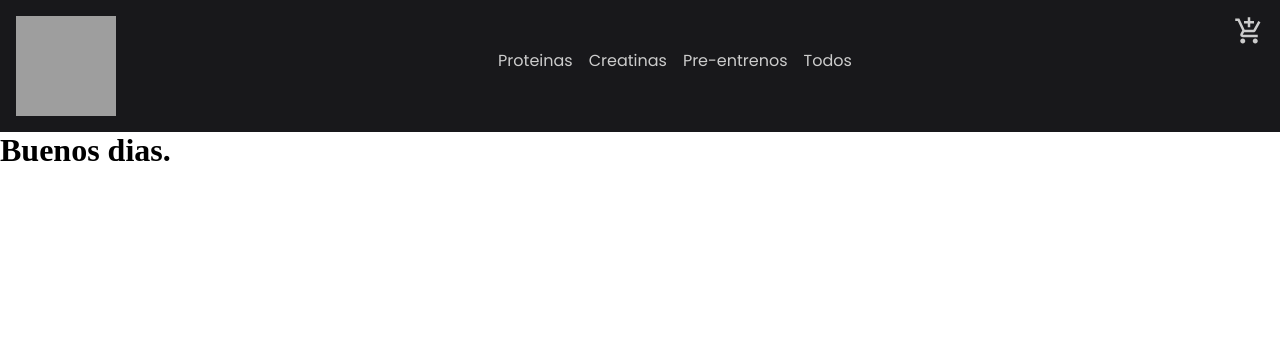
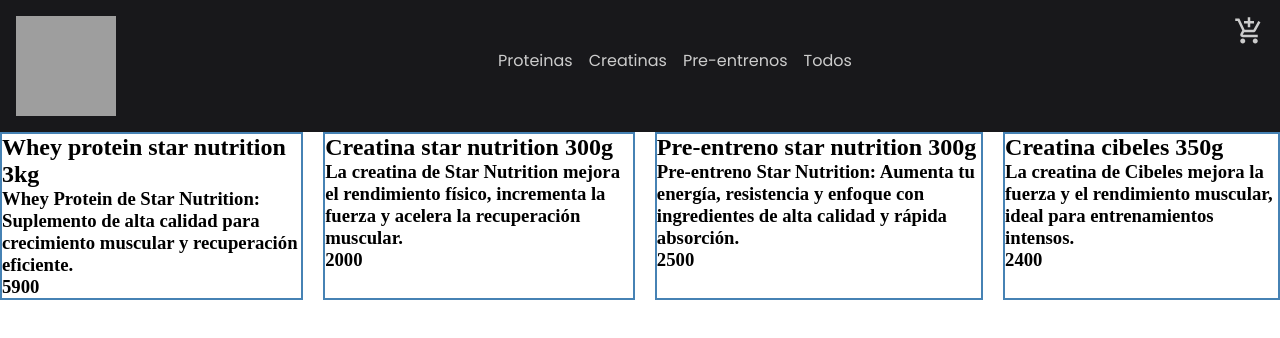
Before and after one commit to Alpatuta/ecommerce-oteizafinal, a React (Vite) app in the folder ecommerce-oteiza/: page / in a window 1280 px wide. Shown: the top 338 px of the page. Built offline with nearby package versions, Linux system fonts and the light colour scheme; grey boxes are pictures that could not be loaded.

Commit message:
Terminando de ponerme al dia

```diff
--- a/ecommerce-oteiza/src/App.jsx
+++ b/ecommerce-oteiza/src/App.jsx
@@ -1,11 +1,11 @@
 import { Navbar } from "./components/navbar/navBar";
-import { ItemListConatiner } from "./page/itemListContainer/ItemListConatiner";
+import ItemListContainer from "./page/itemListContainer/ItemListContainer";
 
 function App() {
   return (
     <div>
       <Navbar />
-      <ItemListConatiner greeting={"Buenos dias."} />
+      <ItemListContainer />
     </div>
   );
 }
--- /dev/null
+++ b/ecommerce-oteiza/src/page/itemListContainer/ItemList.jsx
@@ -0,0 +1,21 @@
+import { ProductCard } from "../../components/productCard/ProductCard";
+
+const ItemList = ({ items }) => {
+  console.log(items);
+  return (
+    <div style={{ display: "flex", gap: "20px" }}>
+      {items.map((elemento) => {
+        return (
+          <ProductCard
+            key={elemento.id}
+            title={elemento.title}
+            description={elemento.description}
+            price={elemento.price}
+          />
+        );
+      })}
+    </div>
+  );
+};
+
+export default ItemList;
--- a/ecommerce-oteiza/src/page/itemListContainer/ItemListConatiner.jsx
+++ /dev/null
@@ -1,7 +0,0 @@
-export const ItemListConatiner = ({ greeting }) => {
-  return (
-    <div>
-      <h1> {greeting} </h1>
-    </div>
-  );
-};
--- /dev/null
+++ b/ecommerce-oteiza/src/page/itemListContainer/ItemListContainer.jsx
@@ -0,0 +1,34 @@
+import ItemList from "./ItemList";
+import { products } from "../../productos";
+import { useState, useEffect } from "react";
+
+const ItemListContainer = () => {
+  // una peticion que me traiga los productos del backend
+
+  const [items, setItems] = useState([]);
+  const [error, setError] = useState({});
+
+  useEffect(() => {
+    const getProducts = new Promise((resolve, reject) => {
+      let x = true;
+      if (x) {
+        resolve(products);
+      } else {
+        reject({ message: "error", codigo: "404" });
+      }
+    });
+
+    // manejar la promesa
+    getProducts
+      .then((res) => {
+        setItems(res);
+      })
+      .catch((error) => {
+        setError(error);
+      });
+  }, []);
+
+  return <ItemList items={items} />;
+};
+
+export default ItemListContainer;
```
Also changed, not shown: ecommerce-oteiza/src/page/itemDetailContainer/ItemDetail.jsx (added, +9 -0 lines), ecommerce-oteiza/src/page/itemDetailContainer/ItemDetailContanier.jsx (added, +19 -0 lines).
